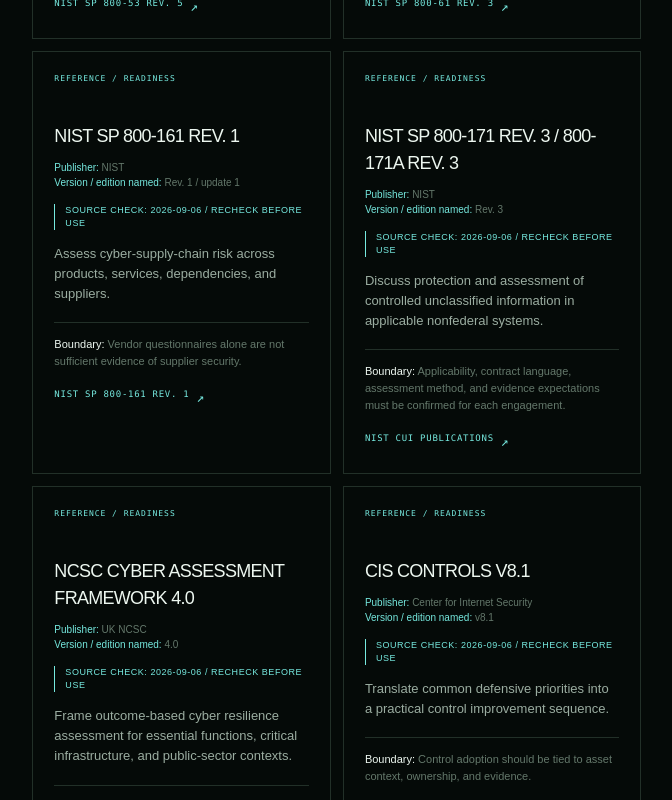
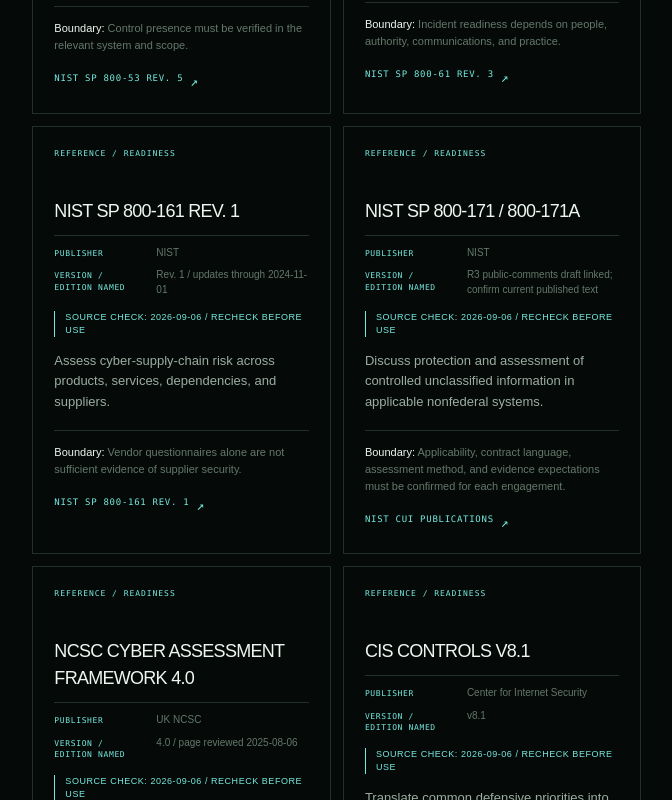
Before and after one commit to ZeroXSHDW/ZERODEVLLC-Website-Source-Code, a Next.js app: page /frameworks in a window 1280 px wide. Shown: the part 2700-3500 px from the top of the page, without its empty margins (549-1221 px from the left). Built offline with nearby package versions, Linux system fonts and the light colour scheme.

Commit message:
ux: harden framework provenance and signal feed

```diff
--- a/app/frameworks/page.tsx
+++ b/app/frameworks/page.tsx
@@ -29,15 +29,15 @@
   ['NIST SP 800-115', 'NIST', 'Final / September 2008', 'Structure technical security testing, planning, execution, analysis, and reporting.', 'Apply it to an agreed testing scope and rules of engagement.', 'NIST SP 800-115', 'https://csrc.nist.gov/pubs/sp/800/115/final'],
   ['NIST SP 800-30 Rev. 1', 'NIST', 'Rev. 1 / September 2012', 'Support threat, vulnerability, likelihood, impact, and risk-assessment reasoning.', 'Risk scores require organizational context and evidence quality.', 'NIST SP 800-30 Rev. 1', 'https://csrc.nist.gov/pubs/sp/800/30/r1/final'],
   ['NIST SP 800-34 Rev. 1', 'NIST', 'Rev. 1 / updated November 2010', 'Frame contingency planning, recovery priorities, alternate operations, and testing.', 'A plan is not proof of recovery until it is exercised and evidenced.', 'NIST SP 800-34 Rev. 1', 'https://csrc.nist.gov/pubs/sp/800/34/r1/upd1/final'],
-  ['NIST SP 800-53 Rev. 5', 'NIST', 'Rev. 5', 'Map security and privacy control families to systems, owners, and evidence.', 'Control presence must be verified in the relevant system and scope.', 'NIST SP 800-53 Rev. 5', 'https://csrc.nist.gov/pubs/sp/800/53/r5/upd1/final'],
+  ['NIST SP 800-53 Rev. 5', 'NIST', 'Rev. 5 / Release 5.2.0 patch noted', 'Map security and privacy control families to systems, owners, and evidence.', 'Control presence must be verified in the relevant system and scope.', 'NIST SP 800-53 Rev. 5', 'https://csrc.nist.gov/pubs/sp/800/53/r5/upd1/final'],
   ['NIST SP 800-61 Rev. 3', 'NIST', 'Rev. 3', 'Structure incident-response preparation, handling, coordination, and lessons learned.', 'Incident readiness depends on people, authority, communications, and practice.', 'NIST SP 800-61 Rev. 3', 'https://csrc.nist.gov/pubs/sp/800/61/r3/final'],
-  ['NIST SP 800-161 Rev. 1', 'NIST', 'Rev. 1 / update 1', 'Assess cyber-supply-chain risk across products, services, dependencies, and suppliers.', 'Vendor questionnaires alone are not sufficient evidence of supplier security.', 'NIST SP 800-161 Rev. 1', 'https://csrc.nist.gov/pubs/sp/800/161/r1/upd1/final'],
-  ['NIST SP 800-171 Rev. 3 / 800-171A Rev. 3', 'NIST', 'Rev. 3', 'Discuss protection and assessment of controlled unclassified information in applicable nonfederal systems.', 'Applicability, contract language, assessment method, and evidence expectations must be confirmed for each engagement.', 'NIST CUI publications', 'https://csrc.nist.gov/Projects/protecting-controlled-unclassified-information'],
-  ['NCSC Cyber Assessment Framework 4.0', 'UK NCSC', '4.0', 'Frame outcome-based cyber resilience assessment for essential functions, critical infrastructure, and public-sector contexts.', 'CAF alignment is a scoped assessment conversation; it is not an NCSC endorsement, regulatory decision, or certification.', 'NCSC CAF collection', 'https://www.ncsc.gov.uk/collection/cyber-assessment-framework'],
+  ['NIST SP 800-161 Rev. 1', 'NIST', 'Rev. 1 / updates through 2024-11-01', 'Assess cyber-supply-chain risk across products, services, dependencies, and suppliers.', 'Vendor questionnaires alone are not sufficient evidence of supplier security.', 'NIST SP 800-161 Rev. 1', 'https://csrc.nist.gov/pubs/sp/800/161/r1/upd1/final'],
+  ['NIST SP 800-171 / 800-171A', 'NIST', 'R3 public-comments draft linked; confirm current published text', 'Discuss protection and assessment of controlled unclassified information in applicable nonfederal systems.', 'Applicability, contract language, assessment method, and evidence expectations must be confirmed for each engagement.', 'NIST CUI publications', 'https://csrc.nist.gov/Projects/protecting-controlled-unclassified-information'],
+  ['NCSC Cyber Assessment Framework 4.0', 'UK NCSC', '4.0 / page reviewed 2025-08-06', 'Frame outcome-based cyber resilience assessment for essential functions, critical infrastructure, and public-sector contexts.', 'CAF alignment is a scoped assessment conversation; it is not an NCSC endorsement, regulatory decision, or certification.', 'NCSC CAF collection', 'https://www.ncsc.gov.uk/collection/cyber-assessment-framework'],
   ['CIS Controls v8.1', 'Center for Internet Security', 'v8.1', 'Translate common defensive priorities into a practical control improvement sequence.', 'Control adoption should be tied to asset context, ownership, and evidence.', 'CIS Controls v8.1', 'https://www.cisecurity.org/controls/cis-controls-list'],
   ['OWASP testing guidance', 'OWASP', 'Publisher-controlled WSTG release', 'Support web, API, and application-security testing conversations and verification.', 'Testing remains authorized, bounded, and appropriate to the application and environment.', 'OWASP Web Security Testing Guide', 'https://wstg.owasp.org/'],
   ['ISO/IEC 27001:2022', 'ISO', '2022', 'Support information-security management, control, risk, and evidence discussions.', 'Readiness support does not create certification or an auditor’s opinion.', 'ISO/IEC 27001:2022', 'https://www.iso.org/cms/live/live/en/sites/isoorg/contents/data/standard/08/28/82875.html'],
-  ['ISO 22301:2019 / ISO 31000:2018', 'ISO', '2019 / 2018', 'Frame continuity, risk, impact, decision, and improvement conversations.', 'Business continuity and risk management must reflect the organization’s actual objectives.', 'ISO 22301:2019', 'https://www.iso.org/standard/75106.html'],
+  ['ISO 22301:2019 / ISO 31000:2018', 'ISO', '2019 + Amendment 1 (2024); to be revised / 2018', 'Frame continuity, risk, impact, decision, and improvement conversations.', 'Business continuity and risk management must reflect the organization’s actual objectives.', 'ISO 22301:2019', 'https://www.iso.org/standard/75106.html'],
 ] as const;
 
 const procurementRules = [
@@ -60,7 +60,7 @@
   ['Cyber risk management', ['NIST CSF 2.0', 'NIST SP 800-30 Rev. 1', 'ISO 22301:2019 / ISO 31000:2018'], 'What outcomes, risk criteria, evidence quality, and decision owner apply?', 'A reference family is not a universal score, board decision, or residual-risk acceptance.'],
   ['Technical due diligence', ['NIST CSF 2.0', 'NIST SP 800-53 Rev. 5', 'NIST SP 800-161 Rev. 1'], 'Which architecture, control, dependency, or delivery questions could change the material decision?', 'Reference alignment is not independent assurance and does not create a legal, financial, investment, or procurement verdict.'],
   ['Vendor due diligence', ['NIST SP 800-161 Rev. 1', 'NIST CSF 2.0', 'CIS Controls v8.1'], 'Does the supplier evidence fit the service, data, access, incident, concentration, and exit relationship?', 'A questionnaire or reference map is not supplier assurance or a procurement decision.'],
-  ['Compliance readiness', ['NIST SP 800-53 Rev. 5', 'NIST SP 800-171 Rev. 3 / 800-171A Rev. 3', 'ISO/IEC 27001:2022'], 'Which requirement applies, what evidence is expected, and who owns the control or exception?', 'Readiness mapping is not certification, accreditation, clearance, legal advice, or regulator approval.'],
+  ['Compliance readiness', ['NIST SP 800-53 Rev. 5', 'NIST SP 800-171 / 800-171A', 'ISO/IEC 27001:2022'], 'Which requirement applies, what evidence is expected, and who owns the control or exception?', 'Readiness mapping is not certification, accreditation, clearance, legal advice, or regulator approval.'],
   ['Disaster recovery and BCP', ['NIST SP 800-34 Rev. 1', 'ISO 22301:2019 / ISO 31000:2018', 'NIST CSF 2.0'], 'What critical service, dependencies, recovery assumptions, and exercise evidence determine continuity?', 'A plan or framework does not prove recovery until the relevant capability is exercised and evidenced.'],
   ['Incident readiness', ['NIST SP 800-61 Rev. 3', 'NIST CSF 2.0', 'NCSC Cyber Assessment Framework 4.0'], 'What roles, decisions, communications, evidence boundaries, and lessons must be practiced?', 'A readiness exercise is not live incident response, attribution, or a regulator decision.'],
 ] as const;
@@ -124,7 +124,10 @@
               <article className={styles.frameworkCard} key={name}>
                 <span className={styles.frameworkTag}>REFERENCE / READINESS</span>
                 <h3>{name}</h3>
-                <p className={styles.frameworkSource}><strong>Publisher:</strong> {publisher}<br /><strong>Version / edition named:</strong> {version}</p>
+                <dl className={styles.frameworkSource} aria-label={`${name} reference details`}>
+                  <div><dt>Publisher</dt><dd>{publisher}</dd></div>
+                  <div><dt>Version / edition named</dt><dd>{version}</dd></div>
+                </dl>
                 <p className={styles.frameworkFreshness}><strong>Source check:</strong> {frameworkReviewDate} / recheck before use</p>
                 <p>{purpose}</p>
                 <p className={styles.cardBoundary}><strong>Boundary:</strong> {boundary}</p>
--- a/app/services/services.module.css
+++ b/app/services/services.module.css
@@ -179,8 +179,10 @@
 .tableCaption { color: var(--dim); font-family: Arial, Helvetica, sans-serif; font-size: 10px; padding: 12px; text-align: left; }
 .frameworkTag { color: var(--cyan); display: block; font-size: 8px; letter-spacing: .12em; margin-bottom: 38px; }
 .frameworkCard h3 { color: var(--ink); font-size: 18px; }
-.frameworkSource { color: var(--dim) !important; font-size: 10px !important; line-height: 1.5 !important; margin-bottom: 14px !important; }
-.frameworkSource strong { color: var(--cyan); font-weight: 500; }
+.frameworkSource { color: var(--dim) !important; border-top: 1px solid var(--line); display: grid; font-size: 10px !important; gap: 8px; line-height: 1.5 !important; margin: 0 0 14px; padding-top: 10px; }
+.frameworkSource > div { align-items: baseline; display: grid; gap: 10px; grid-template-columns: minmax(92px, .58fr) minmax(0, 1fr); }
+.frameworkSource dt { color: var(--cyan); font-size: 8px; letter-spacing: .08em; line-height: 1.45; text-transform: uppercase; }
+.frameworkSource dd { color: var(--dim); font-family: Arial, Helvetica, sans-serif; font-size: 10px; line-height: 1.45; margin: 0; }
 .frameworkFreshness { border-left: 1px solid var(--cyan); color: var(--cyan) !important; font-size: 9px !important; letter-spacing: .06em; line-height: 1.45 !important; margin-bottom: 14px !important; padding-left: 10px; text-transform: uppercase; }
 .frameworkFreshness strong { font-weight: 500; }
 .frameworkCard .cardBoundary { border-top: 1px solid var(--line); color: var(--dim); font-size: 11px; margin-top: 18px; padding-top: 13px; }
@@ -269,7 +271,7 @@
   .hero, .serviceSection, .lifecycleSection, .methodSection, .frameworkSection, .outputSection, .boundarySection, .twoColumn { gap: 24pt; grid-template-columns: 1fr; padding: 20pt 0; }
   .heroCopy, .boundaryBox, .noticeSection, .serviceCard, .outputCard, .frameworkCard, .actionTableWrap, .services-boundary { background: #fff; border-color: #7d8a80; color: #111813; }
   .hero h1, h2, h3, .hero h1 span, h2 span, h3 span { color: #111813; }
-  .heroCopy > p, .sectionIntro > p:not(.eyebrow), .bodyCopy, .noticeSection > p:last-child, .serviceCard > p, .outputCard p, .frameworkCard p, .briefingPackFacts dd, .briefingPackBoundary, .actionTable td, .lifecycleCard p, .step p, .services-boundary p { color: #111813; }
+  .heroCopy > p, .sectionIntro > p:not(.eyebrow), .bodyCopy, .noticeSection > p:last-child, .serviceCard > p, .outputCard p, .frameworkCard p, .frameworkSource dt, .frameworkSource dd, .frameworkFreshness, .briefingPackFacts dd, .briefingPackBoundary, .actionTable td, .lifecycleCard p, .step p, .services-boundary p { color: #111813; }
   .serviceGrid, .outputGrid, .frameworkGrid, .briefingPackGrid { grid-template-columns: repeat(2, minmax(0, 1fr)); }
   .briefSheet { background: #fff; border-color: #111813; }
   .briefSheetHeader, .briefSheetFields > div, .briefSheetFooter { border-color: #7d8a80; }
--- a/scripts/security-check.mjs
+++ b/scripts/security-check.mjs
@@ -157,7 +157,7 @@
 requireText("app/frameworks/page.tsx", frameworksPage, "NIST CSF 2.0");
 requireText("app/frameworks/page.tsx", frameworksPage, "NIST SP 800-30 Rev. 1");
 requireText("app/frameworks/page.tsx", frameworksPage, "NIST SP 800-61 Rev. 3");
-requireText("app/frameworks/page.tsx", frameworksPage, "NIST SP 800-171 Rev. 3");
+requireText("app/frameworks/page.tsx", frameworksPage, "NIST SP 800-171 / 800-171A");
 requireText("app/frameworks/page.tsx", frameworksPage, "NCSC Cyber Assessment Framework 4.0");
 requireText("app/frameworks/page.tsx", frameworksPage, "primary publisher reference");
 requireText("app/frameworks/page.tsx", frameworksPage, "SERVICE / FRAMEWORK FIT");
--- a/scripts/site-contract-check.mjs
+++ b/scripts/site-contract-check.mjs
@@ -117,8 +117,14 @@
 
 for (const marker of [
   "DEFAULT_REFRESH_COOLDOWN_SECONDS = 15",
+  "const DEFAULT_REQUEST_TIMEOUT_MS = 15_000",
   "boundedSeconds(feed.refreshCooldownSeconds, DEFAULT_REFRESH_COOLDOWN_SECONDS, 60)",
   "nextManualRefreshAtRef",
+  "requestAbortRef",
+  "signal: controller.signal",
+  "window.setTimeout(() => controller.abort(), DEFAULT_REQUEST_TIMEOUT_MS)",
+  "Live public threat feed request timed out",
+  "mountedRef.current",
   "cache: force ? 'no-store' : 'default'",
   "disabled={isRefreshing || refreshWaitSeconds > 0}",
   "Refresh public threat signals; available in ${refreshWaitSeconds} seconds",
@@ -366,10 +372,16 @@
     "const frameworkReviewDate = '2026-09-06';",
     'REFERENCE CURRENCY CONTROL',
     'frameworkFreshnessRules',
-    'Publisher:</strong>',
-    'Version / edition named:</strong>',
+    'className={styles.frameworkSource}',
+    '<dt>Publisher</dt>',
+    '<dt>Version / edition named</dt>',
     'Source check:</strong>',
     'recheck before use',
+    'Rev. 5 / Release 5.2.0 patch noted',
+    'Rev. 1 / updates through 2024-11-01',
+    'R3 public-comments draft linked; confirm current published text',
+    '4.0 / page reviewed 2025-08-06',
+    '2019 + Amendment 1 (2024); to be revised / 2018',
   ]],
   ["app/assurance/page.tsx", assurancePage, [
     'aria-label="Assurance page sections"',
```
Also changed, not shown: app/live-defcon-map.tsx (+24 -3 lines).
